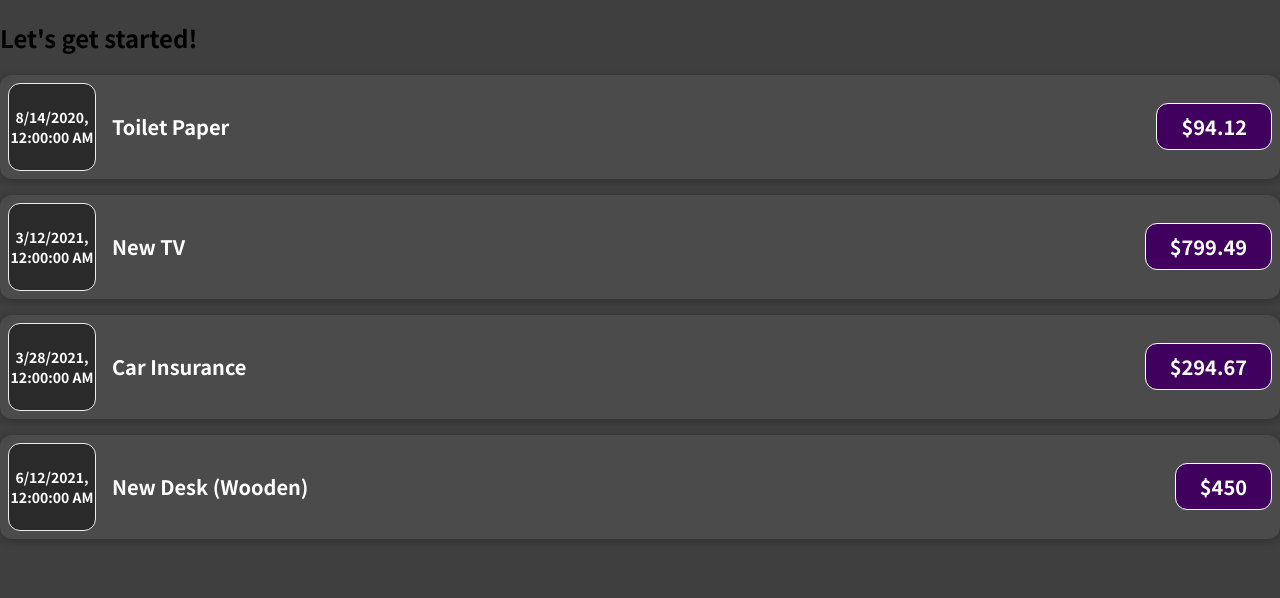
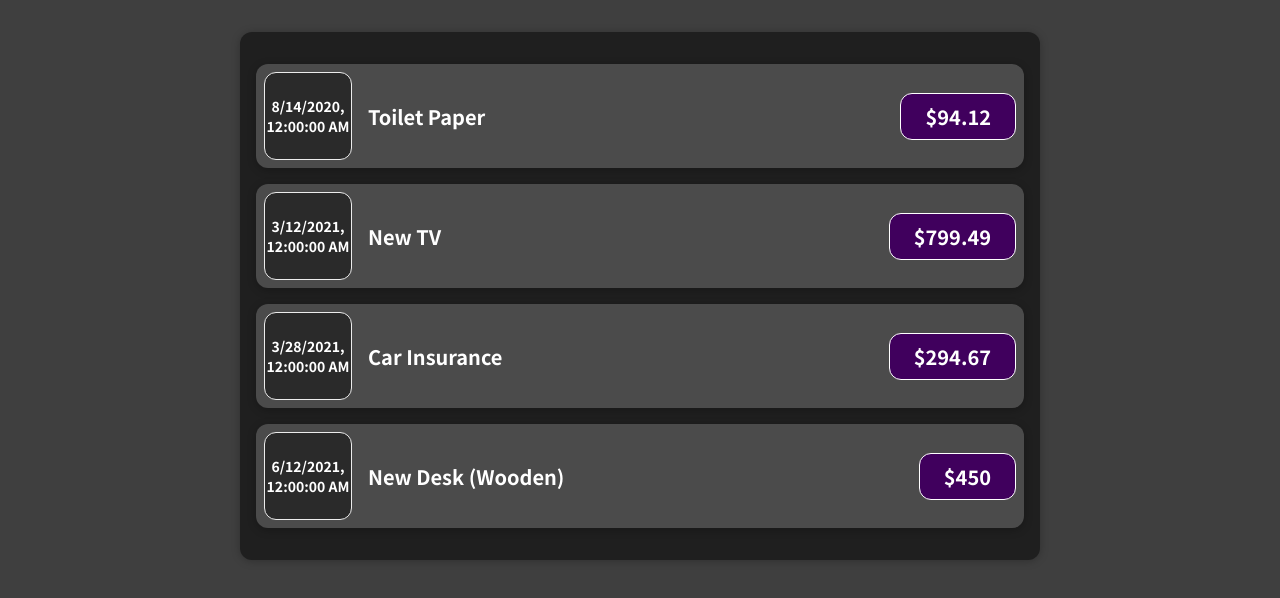
Before and after one commit to hanbitguri/react-moneyboard, a JavaScript app: page / in a window 1280 px wide. Shown: the top 598 px of the page. Built offline with nearby package versions, Linux system fonts and the light colour scheme.

Commit message:
🚧 Practice(1)- Separate Component

```diff
--- a/src/App.js
+++ b/src/App.js
@@ -1,4 +1,4 @@
-import ExpenseItem from "./components/ExpenseItem";
+import Expenses from "./components/Expenses";
 
 function App() {
   const expenses = [
@@ -28,11 +28,8 @@
 
   return (
     <div>
-      <h2>Let's get started!</h2>
-      <ExpenseItem title={expenses[0].title} amount={expenses[0].amount} date={expenses[0].date}></ExpenseItem>
-      <ExpenseItem title={expenses[1].title} amount={expenses[1].amount} date={expenses[1].date}></ExpenseItem>
-      <ExpenseItem title={expenses[2].title} amount={expenses[2].amount} date={expenses[2].date}></ExpenseItem>
-      <ExpenseItem title={expenses[3].title} amount={expenses[3].amount} date={expenses[3].date}></ExpenseItem>
+
+      <Expenses expenses={expenses}/>
     </div>
   );
 }
--- /dev/null
+++ b/src/components/Expenses.css
@@ -0,0 +1,9 @@
+.expenses {
+    padding: 1rem;
+    background-color: rgb(31, 31, 31);
+    margin: 2rem auto;
+    width: 50rem;
+    max-width: 95%;
+    border-radius: 12px;
+    box-shadow: 0 1px 8px rgba(0, 0, 0, 0.25);
+  }
--- /dev/null
+++ b/src/components/Expenses.js
@@ -0,0 +1,15 @@
+import ExpenseItem from "./ExpenseItem"
+import './Expenses.css'
+function Expenses(props) {
+
+  return (
+    <div className="expenses">
+        <ExpenseItem title={props.expenses[0].title} amount={props.expenses[0].amount} date={props.expenses[0].date}></ExpenseItem>
+        <ExpenseItem title={props.expenses[1].title} amount={props.expenses[1].amount} date={props.expenses[1].date}></ExpenseItem>
+        <ExpenseItem title={props.expenses[2].title} amount={props.expenses[2].amount} date={props.expenses[2].date}></ExpenseItem>
+        <ExpenseItem title={props.expenses[3].title} amount={props.expenses[3].amount} date={props.expenses[3].date}></ExpenseItem>
+    </div>
+  )
+}
+
+export default Expenses;
```
